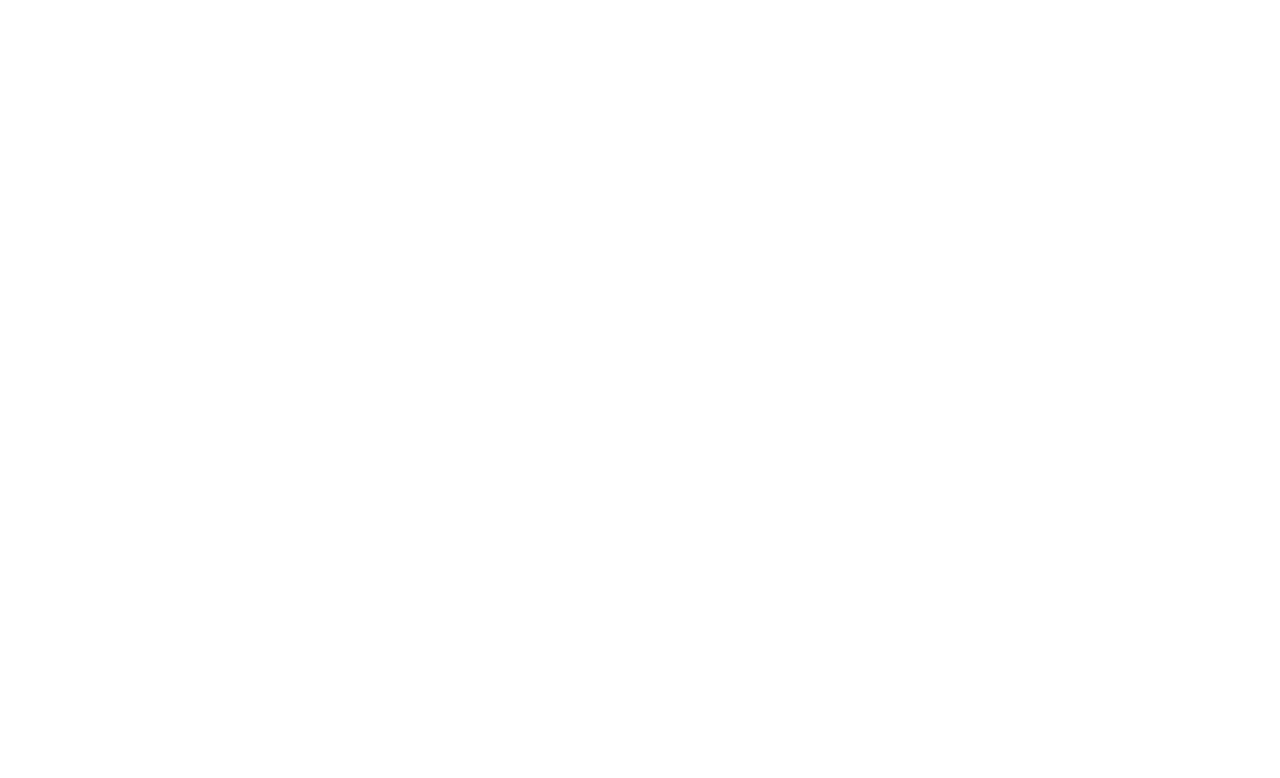
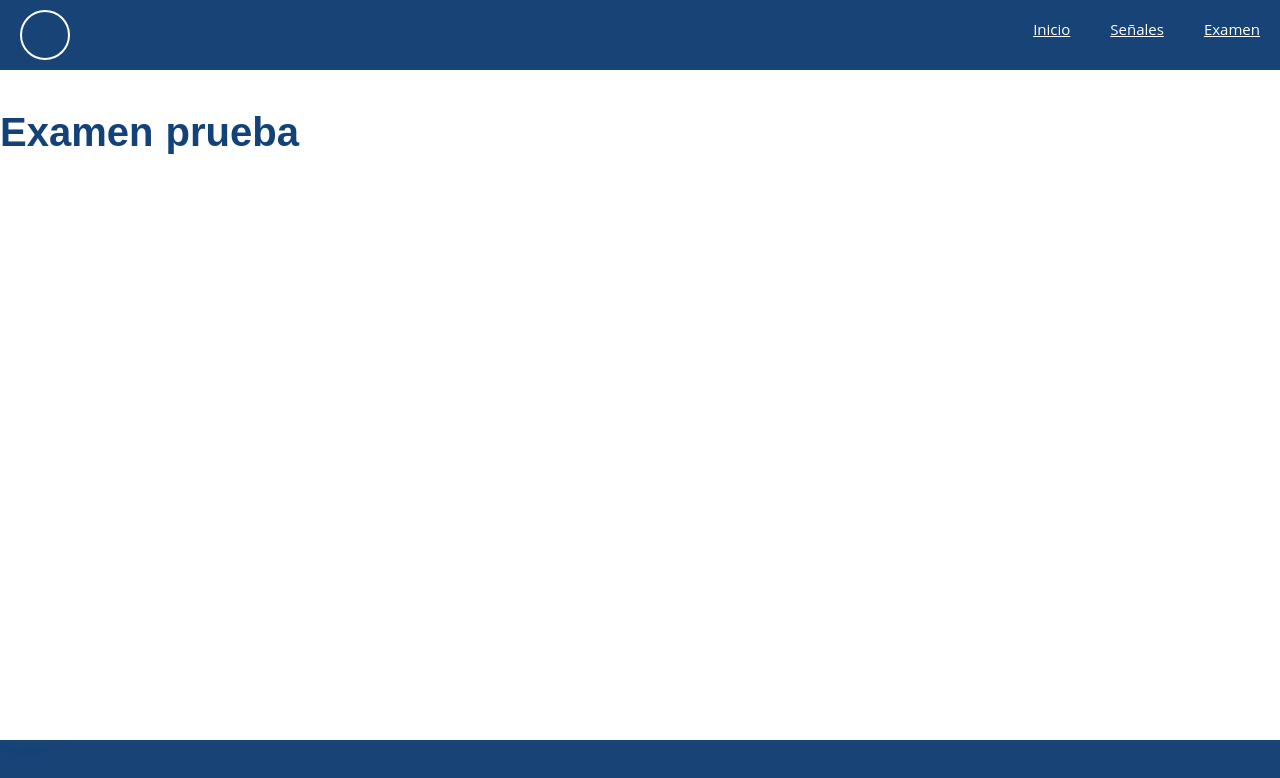
Before and after one commit to webtraining-zone/conductor-genial-nuxt-js, a Nuxt app: page /examen-prueba in a window 1280 px wide. Before the commit this address had no page. Shown: the top 778 px of the page. Built offline with nearby package versions, Linux system fonts and the light colour scheme.

Commit message:
Add static images

```diff
--- /dev/null
+++ b/pages/examen-prueba.vue
@@ -0,0 +1,10 @@
+<template>
+  <section class="b-examen">
+    <h1>Examen prueba</h1>
+  </section>
+</template>
+<script>
+  export default {
+    layout: 'conductor-genial'
+  }
+</script>
```
Also changed, not shown: static/img/car-1-2x.png (added), static/img/car-2-2x.png (added).
